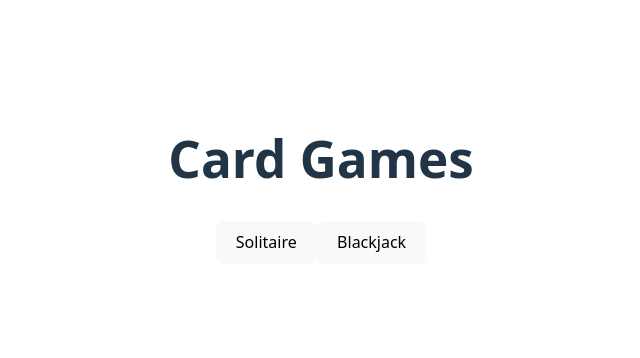
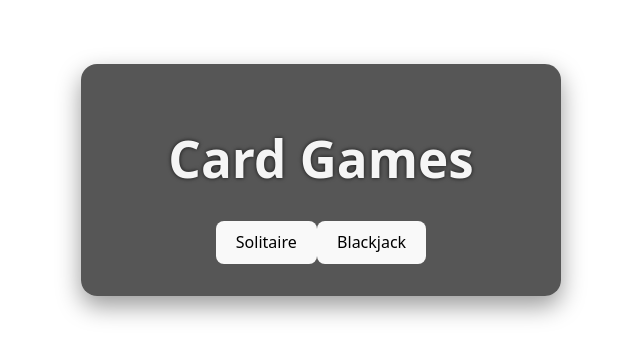
Before and after one commit to jrieker/CardGamesSolution, a React (Vite) app in the folder cardgamessolution.client/: page / in a window 1280 px wide. Shown: the part 220-578 px from the top of the page, without its empty margins (319-959 px from the left). Built offline with nearby package versions, Linux system fonts and the light colour scheme.

Commit message:
Update App.css
More designing

```diff
--- a/cardgamessolution.client/src/App.css
+++ b/cardgamessolution.client/src/App.css
@@ -1,9 +1,93 @@
-#root {
-    max-width: 1280px;
-    margin: 0 auto;
-    padding: 2rem;
+html, body, #root {
+    margin: 0;
+    padding: 0;
+    height: 100%;
+    width: 100%;
+}
+
+.app-container {
+    position: relative;
+    z-index: 1;
+    height: 100%;
+    display: flex;
+    justify-content: center;
+    align-items: center;
+}
+
+.screen {
+    position: fixed;
+    top: 0;
+    left: 0;
+    height: 100vh;
+    width: 100vw;
+    background-size: cover;
+    background-position: center;
+    background-repeat: no-repeat;
+}
+
+.main-screen {
+    background-image: url('/cardgames.jpg');
+}
+
+.solitaire-screen {
+    background-image: url('/solitaire.png');
+}
+
+.blackjack-screen {
+    background-image: url('/blackjack.jpg');
+}
+
+.menu,
+.auth {
+    position: relative;
+    z-index: 1;
+    padding: 2rem 2.5rem;
     text-align: center;
+    max-width: 400px;
+    width: 100%;
+    margin: auto;
+    background: rgba(30, 30, 30, 0.75);
+    backdrop-filter: blur(12px);
+    border-radius: 16px;
+    color: #f0f0f0;
+    box-shadow: 0 10px 25px rgba(0, 0, 0, 0.4);
 }
+
+
+.menu-button {
+    background-color: #f8f8f8;
+    color: #222;
+    border: none;
+    padding: 0.65rem 1.75rem;
+    border-radius: 8px;
+    font-weight: 600;
+    font-size: 1rem;
+    cursor: pointer;
+    margin: 0.5rem;
+    transition: background-color 0.2s ease;
+}
+
+    .menu-button:hover {
+        background-color: #e0e0e0;
+    }
+
+.auth-button {
+    background-color: #f8f8f8;
+    color: #222;
+    border: none;
+    padding: 0.4rem 1.5rem;
+    border-radius: 6px;
+    font-weight: 600;
+    font-size: 0.9rem;
+    cursor: pointer;
+    margin: 1rem auto 0.75rem auto;
+    display: block;
+}
+
+
+    .auth-button:hover {
+        background-color: #e0e0e0;
+    }
 
 th, td {
     padding-left: 1rem;
@@ -11,17 +95,42 @@ th, td {
 }
 
 .back-arrow {
-    position: absolute;
+    position: fixed;
     top: 20px;
     left: 20px;
     font-size: 1.5rem;
     cursor: pointer;
+    z-index: 10;
 }
 
 .auth-link {
-    color: blue;
+    color: #66b3ff;
     text-decoration: underline;
     cursor: pointer;
     margin-top: 1rem;
     display: inline-block;
+    text-shadow: 0 0 3px rgba(0, 0, 0, 0.8);
 }
+
+h1 {
+    color: #f5f5f5;
+    text-shadow: 0 0 4px rgba(0, 0, 0, 0.8);
+}
+
+h2 {
+    font-size: 1.75rem;
+    color: #f5f5f5;
+    text-shadow: 0 0 4px rgba(0, 0, 0, 0.8);
+    margin-bottom: 1.5rem;
+}
+
+
+.auth input {
+    display: block;
+    width: 100%;
+    margin-bottom: 1rem;
+    padding: 0.5rem;
+    border-radius: 6px;
+    border: 1px solid #ccc;
+    font-size: 0.95rem;
+}
```
